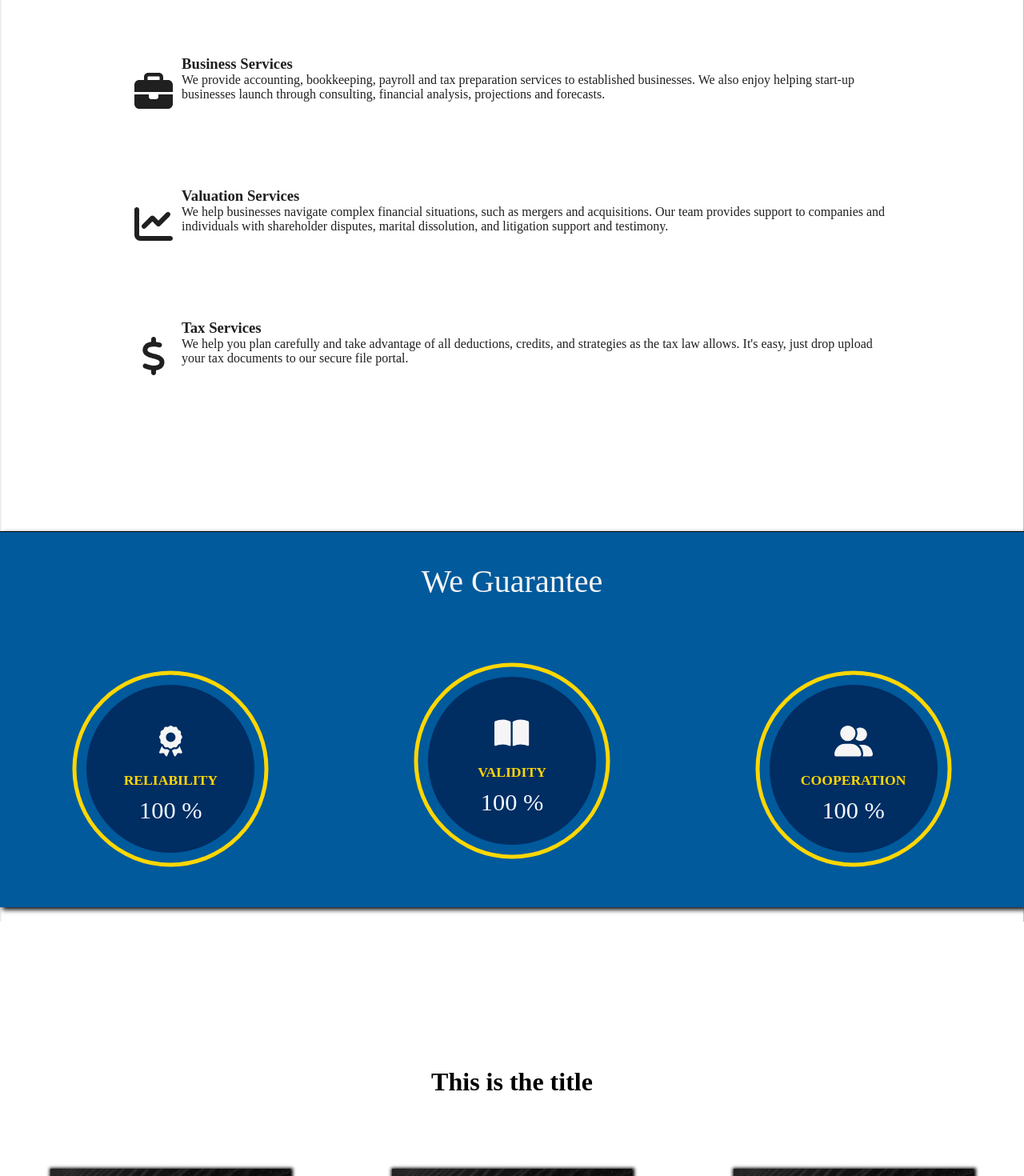
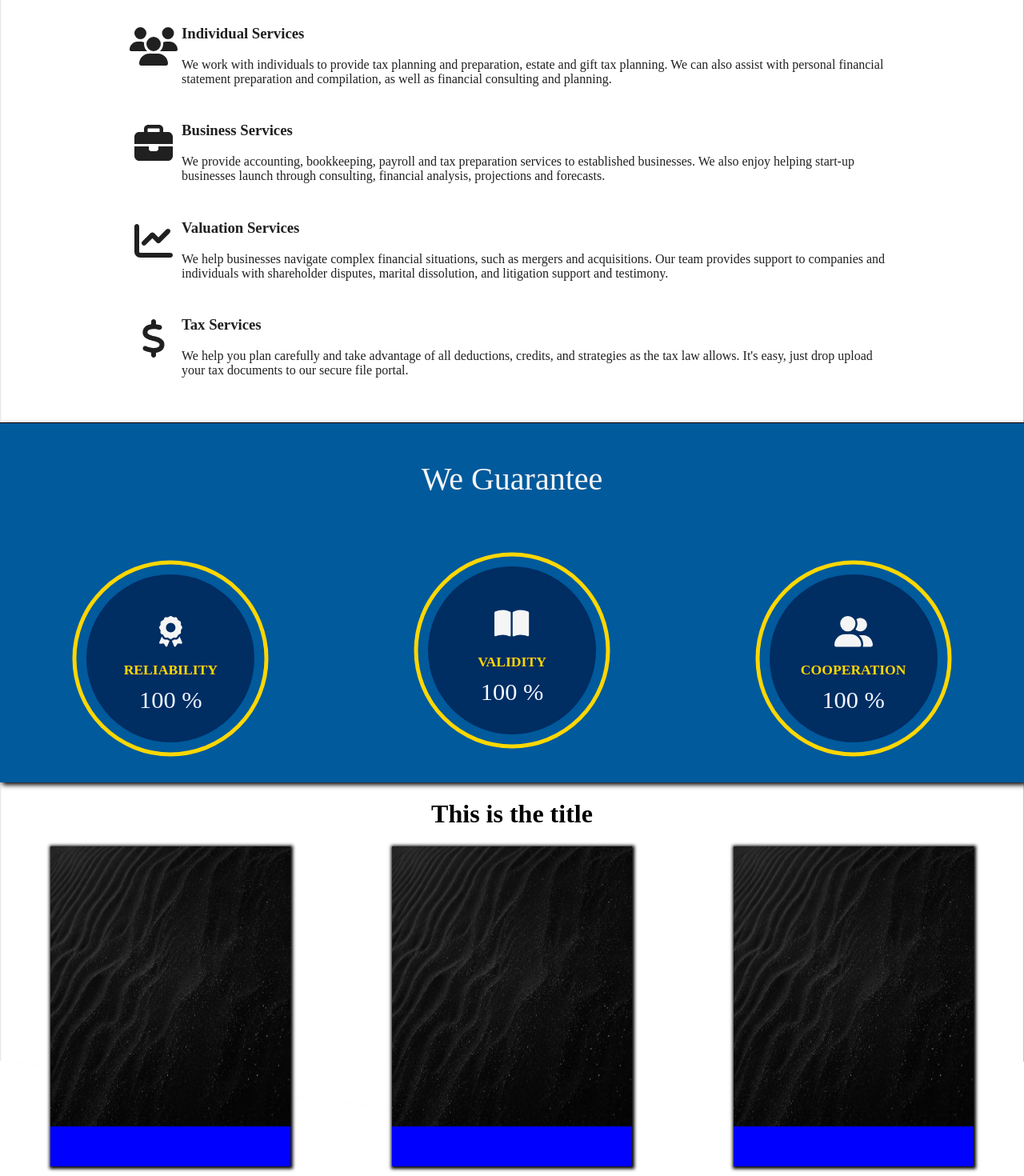
Before and after one commit to Aris-Empanta/Accountant_landing_page, a React (Create React App) app: page / in a window 1280 px wide. Shown: the part 680-2150 px from the top of the page at 80% size. Built offline with nearby package versions, Linux system fonts and the light colour scheme.

Commit message:
fixing js

```diff
--- a/src/App.css
+++ b/src/App.css
@@ -1,15 +1,13 @@
 * {
   box-sizing: border-box;
-  margin: 0;
-  padding: 0;
+
   }
 
-body{
-    margin: 0px;
-    padding: 0px;
+  body {
+    margin: 0;
+    padding: 0;
     overflow-x: hidden;
-}
-
+  }
 /*The wrapper of the loader component, which will
 center it on the screen.*/
 #loadingWrapper {
--- a/src/components/HomeLowerSection.js
+++ b/src/components/HomeLowerSection.js
@@ -7,6 +7,7 @@ import { faUserGroup } from '@fortawesome/free-solid-svg-icons';
 import { reliabilityPercentageCounter } from '../functions/functions';
 import { validityPercentageCounter } from '../functions/functions';
 import { cooperationPercentageCounter } from '../functions/functions';
+import { CustomerReview } from './customerReview.js';
 
 
 export const HomeLowerSection = () => {
@@ -14,15 +15,17 @@ export const HomeLowerSection = () => {
 
     useEffect(() => {
 
-      let reliabilityProgressCircle = document.getElementById("reliabilityProgressCircle")
-      let validityProgressCircle = document.getElementById("validityProgressCircle")
-      let cooperationProgressCircle = document.getElementById("cooperationProgressCircle")
+      window.addEventListener("scroll", () =>{
 
-      window.addEventListener("scroll", () =>{
-        if(window.pageYOffset > document.getElementById("weGuarantee").offsetTop + 170){
+        const reliabilityProgressCircle = document.getElementById("reliabilityProgressCircle");
+        const validityProgressCircle = document.getElementById("validityProgressCircle");
+        const cooperationProgressCircle = document.getElementById("cooperationProgressCircle");
+        const scrollPosition = window.pageYOffset;
+
+        if(scrollPosition >  document.querySelector('.HomeLowerSection').offsetTop + 250){
             reliabilityPercentageCounter(reliabilityProgressCircle)
-            setTimeout(() => validityPercentageCounter(validityProgressCircle), 1000)
-            setTimeout(() => cooperationPercentageCounter(cooperationProgressCircle), 2000)
+            setTimeout(() => validityPercentageCounter(validityProgressCircle), 500)
+            setTimeout(() => cooperationPercentageCounter(cooperationProgressCircle), 1000)
           }
       })
      }
@@ -67,6 +70,7 @@ export const HomeLowerSection = () => {
                 </div>
               </div>
             </div>
+            <CustomerReview/>
         </div>
        )
      }
--- a/src/components/HomeSection.js
+++ b/src/components/HomeSection.js
@@ -8,29 +8,31 @@ import { faDollar} from '@fortawesome/free-solid-svg-icons';
 import { faChartLine} from '@fortawesome/free-solid-svg-icons';
 import { useEffect } from 'react';
 import { HomeLowerSection } from "./HomeLowerSection.js";
-import { CustomerReview } from './customerReview.js';
+
 
 
 
 
 export const HomeSection = () => {
 
+
   useEffect(() => {
-    window.addEventListener("scroll", () => {
-            if(window.pageYOffset > document.getElementById('services1').offsetTop + 100){
-              document.getElementById('services2').style.opacity = 1;
-              document.getElementById('services2').style.transform = "translateY(0)";
+
+        window.addEventListener("scroll", () => {
+            const valuationServices = document.getElementById('services3');
+            const taxServices = document.getElementById('services4');
+            const scrollPosition = window.pageYOffset
+
+            if(scrollPosition > valuationServices.offsetTop){
+                valuationServices.style.opacity = 1;
+                valuationServices.style.transform = "translateY(0)";
+                taxServices.style.opacity = 1;
+                taxServices.style.transform = "translateY(0)";
             }
-            if(window.pageYOffset > document.getElementById('services2').offsetTop + 100){
-              document.getElementById('services3').style.opacity = 1;
-              document.getElementById('services3').style.transform = "translateY(0)";
-              document.getElementById('services4').style.opacity = 1;
-              document.getElementById('services4').style.transform = "translateY(0)";
-            }
-        }
-      )
-   }
-  )
+          }
+        )
+      }
+    )
 
   return (
     <div className="HomeUpperSection">
@@ -113,7 +115,6 @@ export const HomeSection = () => {
               </div>
             </div>
             <HomeLowerSection />
-            <CustomerReview />
           </div>
         </div>
     </div>
--- a/src/components/css/CustomerReview.css
+++ b/src/components/css/CustomerReview.css
@@ -1,13 +1,12 @@
+
 
 #linksGrid {
     display: grid;
     grid-template-areas: "header header header"
                          "firstLink secondLink thirdLink";
-    top: 900px;
+    top: 480px;
     width: 100vw;
-    height: 800px;
     position: absolute;
-    background-color: white;
 }
 
 #io{
@@ -25,6 +24,7 @@
     grid-area: firstLink;
     justify-self: center;
     align-self: center;
+
 }
 
 #secondLink {
@@ -44,11 +44,13 @@
     height: 400px;
     background-color: blue;
     transform: rotateX(90deg);
+
     box-shadow: 1px 1px 4px 2px black;
 }
 
 .rotateOnX {
-    animation: rotationX 1s 1;
+    animation: rotationX 1.5s 1;
+    transform: rotateX(0);
 }
 
 @keyframes rotationX {
@@ -63,30 +65,15 @@
     }
 }
 
-@media (max-width: 349px){
 
+
+@media (max-width: 720px) {
     #linksGrid {
         grid-template-areas: "header"
                              "firstLink"
                              "secondLink"
                              "thirdLink";
-        top: 2150px;
-        height: 1900px;
-    }
-
-    .portraitLinks {
-        width: 90%;
-    }
-
-}
-
-@media (min-width: 349px) and (max-width: 720px) {
-    #linksGrid {
-        grid-template-areas: "header"
-                             "firstLink"
-                             "secondLink"
-                             "thirdLink";
-        top: 1980px;
+        top: 1100px;
         height: 1900px;
     }
 
@@ -98,15 +85,9 @@
                              "firstLink"
                              "secondLink"
                              "thirdLink";
-        top:  1350px;
+
         height: 2000px;
     }
 
 
 }
-
-@media (min-width: 1101px) and (max-width: 1300px){
-    #linksGrid {
-        top: 1350px;
-    }
-}
--- a/src/components/css/HomeLowerSection.css
+++ b/src/components/css/HomeLowerSection.css
@@ -1,7 +1,7 @@
 .HomeLowerSection{
     position: relative;
     height: 1200px;
-    margin-top: 100px;
+    background-color: aqua;
 }
 
 /*The wrapper that contains the guarantees given*/
@@ -11,13 +11,15 @@
     grid-template-areas: "header header header"
                           "reliability validity cooperation";
     background-color: #005A9C;
+    position: absolute;
+    top: 30px;
     width: 100vw;
-    position: absolute;
-    height: 470px;
+    height: 450px;
     align-items: center;
     border-top: 1px solid black;
     box-shadow: 3px 3px 6px  black;
     z-index: 1;
+    overflow-x: hidden;
 }
 
 /*The title saying: "We Guarantee"*/
@@ -58,6 +60,7 @@
 .circleWrapper {
     position: absolute;
     left: 50%;
+    right: 0;
     top: 50%;
     transform: translate(-50%, -50%) rotate(-90deg);
 }
@@ -115,7 +118,7 @@
     stroke-width: 5;
     stroke-dasharray: 800;
     stroke-dashoffset: 800;
-    transition: stroke-dashoffset 2s ;
+    transition: stroke-dashoffset 1.5s ;
 }
 
 @media (max-width: 720px) {
--- a/src/components/css/HomeUpperSection.css
+++ b/src/components/css/HomeUpperSection.css
@@ -1,7 +1,7 @@
 /*The top image in Home page*/
 #writting_pen{
     width: 100vw;
-    height: 550px;
+    height: 600px;
     position: fixed;
     z-index: -1;
     top: 0;
@@ -34,7 +34,7 @@
     position: relative;
     text-align: center;
     padding: 0;
-    margin-top: 170px;
+    margin-top: 250px;
     height: 1500px;
     width: 100%;
   }
@@ -46,7 +46,7 @@
     height: 100%;
     width: 51%;
     background: white;
-    transform: skew(0deg, 5deg);
+    transform: skew(0deg, 7deg);
     box-shadow: inset 0px 2px 3px silver
   }
   #underHome:after {
@@ -57,21 +57,21 @@
     height: 100%;
     width: 50%;
     background: white;
-    transform: skew(0deg, -5deg);
+    transform: skew(0deg, -7deg);
     box-shadow: inset -1px 2px 1px silver;
   }
 
 /*The entire div that contains the profile title and its paragraphs*/
 #profileSection  {
-  top: 80px;
+  top: 50px;
   z-index: 3;
   display: grid;
   position: absolute;
   width: 100%;
- grid-template-areas: "header header"
+  grid-template-areas: "header header"
                       "item1 item2"
                       "item3 item4";
-  grid-row-gap: 65px;
+  grid-row-gap: 10px;
 
 }
 
@@ -79,9 +79,11 @@
 /*The title named "Our Profile"*/
 #profileTitle{
   grid-area: header;
-  font-weight: 400;
+  font-weight: 500;
   text-decoration: underline;
   text-decoration-thickness: 2px;
+  font-family: Georgia, 'Times New Roman', Times, serif;
+  font-size: 2rem;
 }
 
 /*The wrapper that contains each fontawesome icon in profile section*/
@@ -189,19 +191,13 @@
                          "item4 item4";
    }
 
-  #services2 {
-    opacity: 0;
-    transform: translateY(40px);
-    transition: opacity 1s, transform 1.5s;
-  }
-
   #services3 {
     opacity: 0;
     transform: translateY(40px);
     transition: opacity 1s, transform 1.5s;
   }
 
-  #services3 {
+  #services4 {
     opacity: 0;
     transform: translateY(40px);
     transition: opacity 1s, transform 1.5s;
--- a/src/components/customerReview.js
+++ b/src/components/customerReview.js
@@ -12,15 +12,18 @@ class CustomerReview extends React.Component {
     }
 
     componentDidMount(){
-      const gridTopDistance = document.getElementById("linksGrid").offsetTop
-      const portraitLinks = document.querySelectorAll(".portraitLinks")
 
-      document.addEventListener("scroll", () => {
+      window.addEventListener("scroll", () => {
 
-          if(window.pageYOffset > gridTopDistance + 50 ){
-            for(let i=0; i < portraitLinks.length; i++ ){
-              portraitLinks[i].classList.add("rotateOnX")
-              portraitLinks[i].style.transform = "rotateX(0)"
+          const revealElements = document.querySelectorAll(".portraitLinks");
+
+          for(let i=0; i < revealElements.length; i++ ){
+
+            const windowHeight = window.innerHeight;
+            const revealElementsDistance = revealElements[i].getBoundingClientRect().top;
+
+            if(windowHeight >  revealElementsDistance ){
+              revealElements[i].classList.add("rotateOnX")
             }
           }
         }
```
